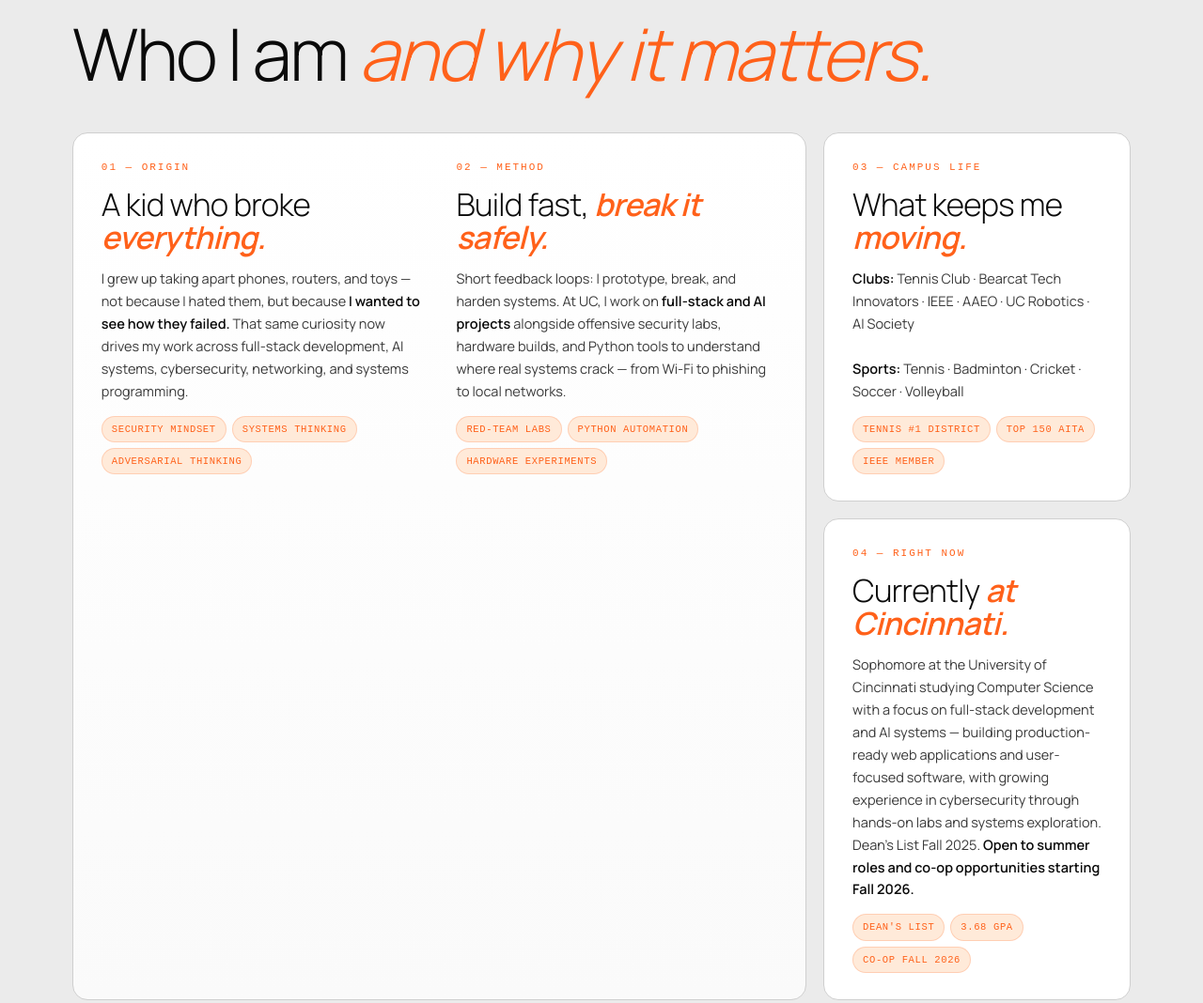
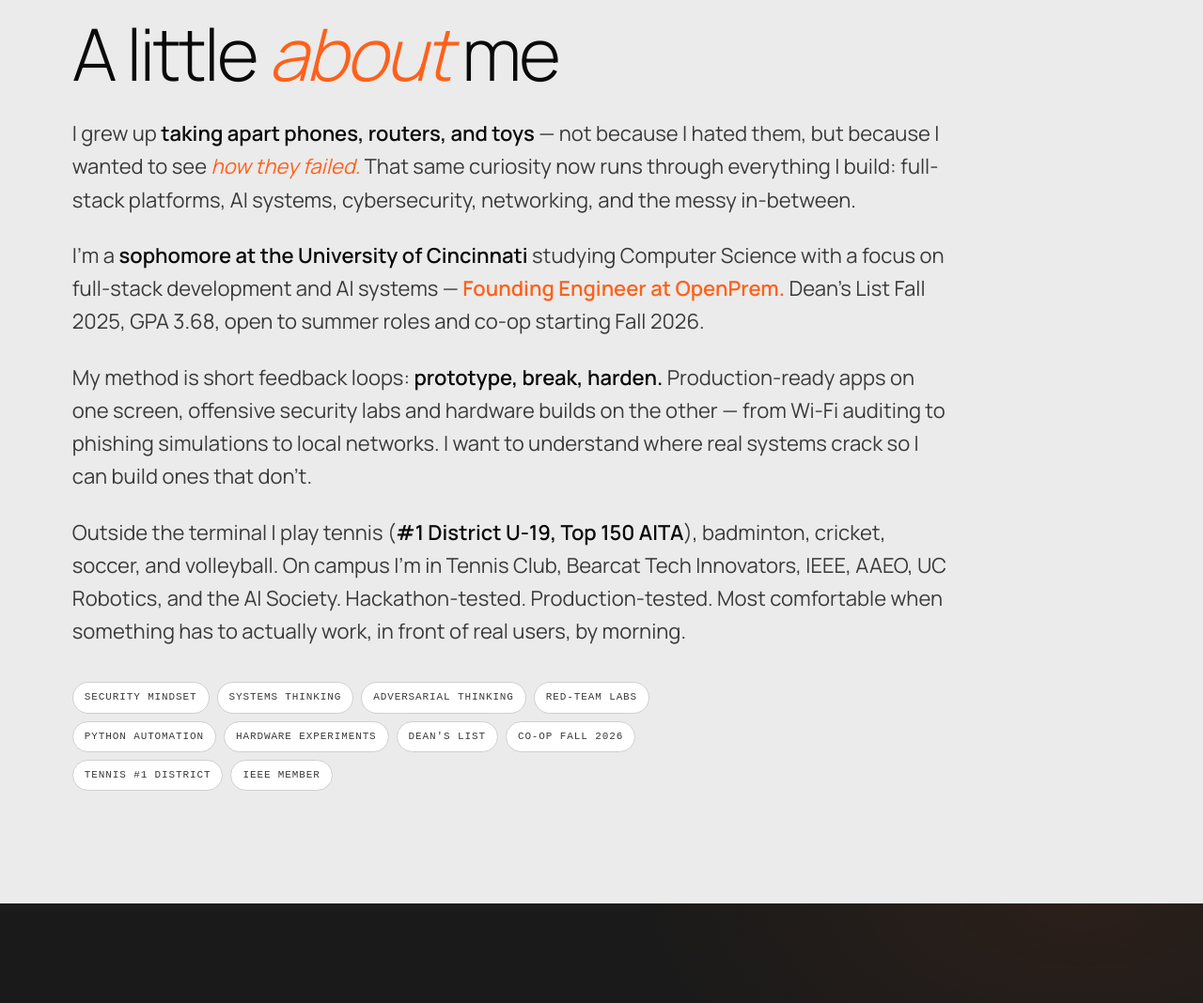
Before and after one commit to itsramananshul/Portfolio, a plain HTML site: page previews/portfolio_03_design.html in a window 1280 px wide. Shown: the part 1500-2568 px from the top of the page at 94% size. Drawn offline with Linux system fonts and the light colour scheme; a web font is replaced by a local one.

Commit message:
about: longform paragraphs · nav: full labels · email: UC address
- About section reverts to "A little about me" longform — flowing
  paragraphs in the same format as the previous portfolio, drawing
  ideas (kid who broke everything, build fast/break safely, campus
  life, currently at Cincinnati) from the original index.html
- Nav labels are no longer truncated: EXP → EXPERIENCE, EDU → EDUCATION
- Contact email switched to ramanal@mail.uc.edu

```diff
--- a/previews/portfolio_03_design.html
+++ b/previews/portfolio_03_design.html
@@ -135,37 +135,31 @@ button { font:inherit; border:none; background:none; cursor:pointer; color:inher
 .section-h b { font-weight:700; }
 .section-h em { font-style:italic; color:var(--orange); }
 
-.about-grid {
-  display:grid; grid-template-columns:1.2fr .9fr .9fr; gap:18px;
-  perspective:1400px;
+.about-h {
+  font-family:var(--sans); font-weight:300;
+  font-size:clamp(40px, 6vw, 84px); line-height:.96; letter-spacing:-.035em;
+  margin-bottom:32px;
 }
-.about-card {
-  background:#fff; border:1px solid var(--line); border-radius:16px;
-  padding:28px 30px; position:relative;
-  transition:transform .35s cubic-bezier(.2,.8,.2,1), box-shadow .35s;
-  transform-style:preserve-3d;
+.about-h b { font-weight:700; }
+.about-h em { font-style:italic; color:var(--orange); }
+
+.about-body {
+  font-family:var(--sans); font-size:clamp(18px, 2vw, 22px); line-height:1.6;
+  max-width:70ch; color:var(--ink-2);
 }
-.about-card:hover { transform:translateY(-4px) rotateX(2deg) rotateY(-2deg); box-shadow:0 28px 60px -28px rgba(255,97,26,.35); border-color:var(--orange); }
-.about-card.span2 { grid-column:span 2; display:grid; grid-template-columns:1fr 1fr; gap:36px; }
-.about-card.tall { grid-row:span 2; background:linear-gradient(180deg, #fff 0%, #fafafa 100%); }
-.about-num {
-  font-family:var(--mono); font-size:11px; letter-spacing:.18em; text-transform:uppercase;
-  color:var(--orange); margin-bottom:14px;
+.about-body p { margin-bottom:1.1em; }
+.about-body p strong { color:var(--ink); font-weight:600; }
+.about-body p .accent { color:var(--orange); font-weight:600; }
+.about-body p em { font-style:italic; color:var(--orange); }
+
+.about-pills { display:flex; flex-wrap:wrap; gap:8px; margin-top:36px; max-width:70ch; }
+.about-pill {
+  font-family:var(--mono); font-size:11px; letter-spacing:.08em; text-transform:uppercase;
+  background:#fff; color:var(--ink-2); border:1px solid var(--line);
+  padding:7px 12px; border-radius:99px;
+  transition:background .2s, color .2s, border-color .2s, transform .2s;
 }
-.about-heading {
-  font-family:var(--sans); font-weight:300;
-  font-size:clamp(24px, 2.6vw, 34px); line-height:1.05; letter-spacing:-.02em;
-  margin-bottom:14px;
-}
-.about-heading em { font-style:italic; color:var(--orange); font-weight:600; }
-.about-body { font-size:14.5px; line-height:1.65; color:var(--ink-2); margin-bottom:14px; }
-.about-body strong { color:var(--ink); font-weight:600; }
-.pills { display:flex; flex-wrap:wrap; gap:6px; }
-.pill {
-  font-family:var(--mono); font-size:10.5px; letter-spacing:.06em; text-transform:uppercase;
-  background:var(--orange-soft); color:var(--orange); border:1px solid rgba(255,97,26,.2);
-  padding:5px 10px; border-radius:99px;
-}
+.about-pill:hover { background:var(--orange); color:#fff; border-color:var(--orange); transform:translateY(-1px); }
 
 /* ───────── EXPERIENCE — terminal/log style ───────── */
 .exp-section { padding:120px 6vw; background:var(--bg-4); color:#fff; position:relative; overflow:hidden; }
@@ -527,10 +521,10 @@ footer {
 <nav class="tab-nav">
   <a href="#hero" class="active blink">HOME</a>
   <a href="#about">ABOUT</a>
-  <a href="#experience">EXP</a>
+  <a href="#experience">EXPERIENCE</a>
   <a href="#work">PROJECTS</a>
   <a href="#skills">SKILLS</a>
-  <a href="#education">EDU</a>
+  <a href="#education">EDUCATION</a>
   <a href="#contact">CONTACT</a>
 </nav>
 
@@ -561,54 +555,29 @@ footer {
 <!-- ════════ ABOUT ════════ -->
 <section class="section-pad" id="about">
   <div class="section-eyebrow"><span class="glyph">⌬</span> About</div>
-  <h2 class="section-h">Who I am <em>and why it matters.</em></h2>
+  <h2 class="about-h">A little <em>about</em> me</h2>
 
-  <div class="about-grid">
-    <div class="about-card span2 tall">
-      <div>
-        <div class="about-num">01 — Origin</div>
-        <h3 class="about-heading">A kid who broke <em>everything.</em></h3>
-        <p class="about-body">I grew up taking apart phones, routers, and toys &mdash; not because I hated them, but because <strong>I wanted to see how they failed.</strong> That same curiosity now drives my work across full-stack development, AI systems, cybersecurity, networking, and systems programming.</p>
-        <div class="pills">
-          <span class="pill">Security Mindset</span>
-          <span class="pill">Systems Thinking</span>
-          <span class="pill">Adversarial Thinking</span>
-        </div>
-      </div>
-      <div>
-        <div class="about-num">02 — Method</div>
-        <h3 class="about-heading">Build fast, <em>break it safely.</em></h3>
-        <p class="about-body">Short feedback loops: I prototype, break, and harden systems. At UC, I work on <strong>full-stack and AI projects</strong> alongside offensive security labs, hardware builds, and Python tools to understand where real systems crack &mdash; from Wi-Fi to phishing to local networks.</p>
-        <div class="pills">
-          <span class="pill">Red-team Labs</span>
-          <span class="pill">Python Automation</span>
-          <span class="pill">Hardware Experiments</span>
-        </div>
-      </div>
-    </div>
+  <div class="about-body">
+    <p>I grew up <strong>taking apart phones, routers, and toys</strong> — not because I hated them, but because I wanted to see <em>how they failed.</em> That same curiosity now runs through everything I build: full-stack platforms, AI systems, cybersecurity, networking, and the messy in-between.</p>
 
-    <div class="about-card">
-      <div class="about-num">03 — Campus Life</div>
-      <h3 class="about-heading">What keeps me <em>moving.</em></h3>
-      <p class="about-body"><strong>Clubs:</strong> Tennis Club · Bearcat Tech Innovators · IEEE · AAEO · UC Robotics · AI Society<br><br><strong>Sports:</strong> Tennis · Badminton · Cricket · Soccer · Volleyball</p>
-      <div class="pills">
-        <span class="pill">Tennis #1 District</span>
-        <span class="pill">Top 150 AITA</span>
-        <span class="pill">IEEE Member</span>
-      </div>
-    </div>
+    <p>I'm a <strong>sophomore at the University of Cincinnati</strong> studying Computer Science with a focus on full-stack development and AI systems &mdash; <span class="accent">Founding Engineer at OpenPrem.</span> Dean's List Fall 2025, GPA 3.68, open to summer roles and co-op starting Fall 2026.</p>
 
-    <div class="about-card">
-      <div class="about-num">04 — Right Now</div>
-      <h3 class="about-heading">Currently <em>at Cincinnati.</em></h3>
-      <p class="about-body">Sophomore at the University of Cincinnati studying Computer Science with a focus on full-stack development and AI systems &mdash; building production-ready web applications and user-focused software, with growing experience in cybersecurity through hands-on labs and systems exploration. Dean's List Fall 2025. <strong>Open to summer roles and co-op opportunities starting Fall 2026.</strong></p>
-      <div class="pills">
-        <span class="pill">Dean's List</span>
-        <span class="pill">3.68 GPA</span>
-        <span class="pill">Co-op Fall 2026</span>
-      </div>
-    </div>
+    <p>My method is short feedback loops: <strong>prototype, break, harden.</strong> Production-ready apps on one screen, offensive security labs and hardware builds on the other &mdash; from Wi-Fi auditing to phishing simulations to local networks. I want to understand where real systems crack so I can build ones that don't.</p>
 
+    <p>Outside the terminal I play tennis (<strong>#1 District U-19, Top 150 AITA</strong>), badminton, cricket, soccer, and volleyball. On campus I'm in Tennis Club, Bearcat Tech Innovators, IEEE, AAEO, UC Robotics, and the AI Society. Hackathon-tested. Production-tested. Most comfortable when something has to actually work, in front of real users, by morning.</p>
+  </div>
+
+  <div class="about-pills">
+    <span class="about-pill">Security Mindset</span>
+    <span class="about-pill">Systems Thinking</span>
+    <span class="about-pill">Adversarial Thinking</span>
+    <span class="about-pill">Red-team Labs</span>
+    <span class="about-pill">Python Automation</span>
+    <span class="about-pill">Hardware Experiments</span>
+    <span class="about-pill">Dean's List</span>
+    <span class="about-pill">Co-op Fall 2026</span>
+    <span class="about-pill">Tennis #1 District</span>
+    <span class="about-pill">IEEE Member</span>
   </div>
 </section>
 
@@ -828,7 +797,7 @@ footer {
   <h2>Let's <em>build</em> something real.</h2>
   <p class="lede">For internships, AI engineering work, hackathon teams, security collabs &mdash; or just to talk about the ideas. I read every email.</p>
   <div class="contact-btns">
-    <a class="btn-dark" href="mailto:ar.dev@anshulraman.com">✉ Email Me</a>
+    <a class="btn-dark" href="mailto:ramanal@mail.uc.edu">✉ Email Me</a>
     <a class="btn-outline" href="https://www.linkedin.com/in/anshulraman06" target="_blank" rel="noopener">LinkedIn</a>
     <a class="btn-outline" href="https://github.com/itsramananshul" target="_blank" rel="noopener">GitHub</a>
     <a class="btn-outline" href="resume.pdf" target="_blank" rel="noopener">↓ Resume</a>
```
